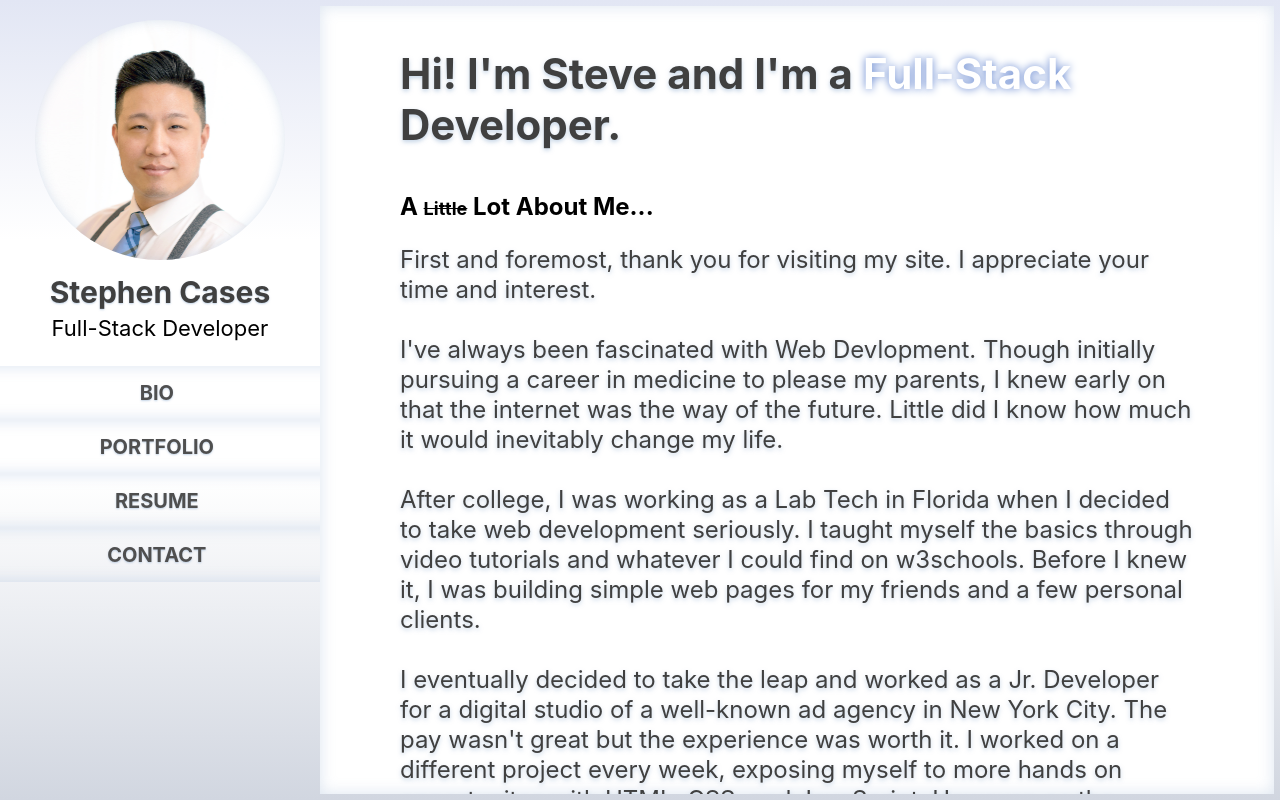
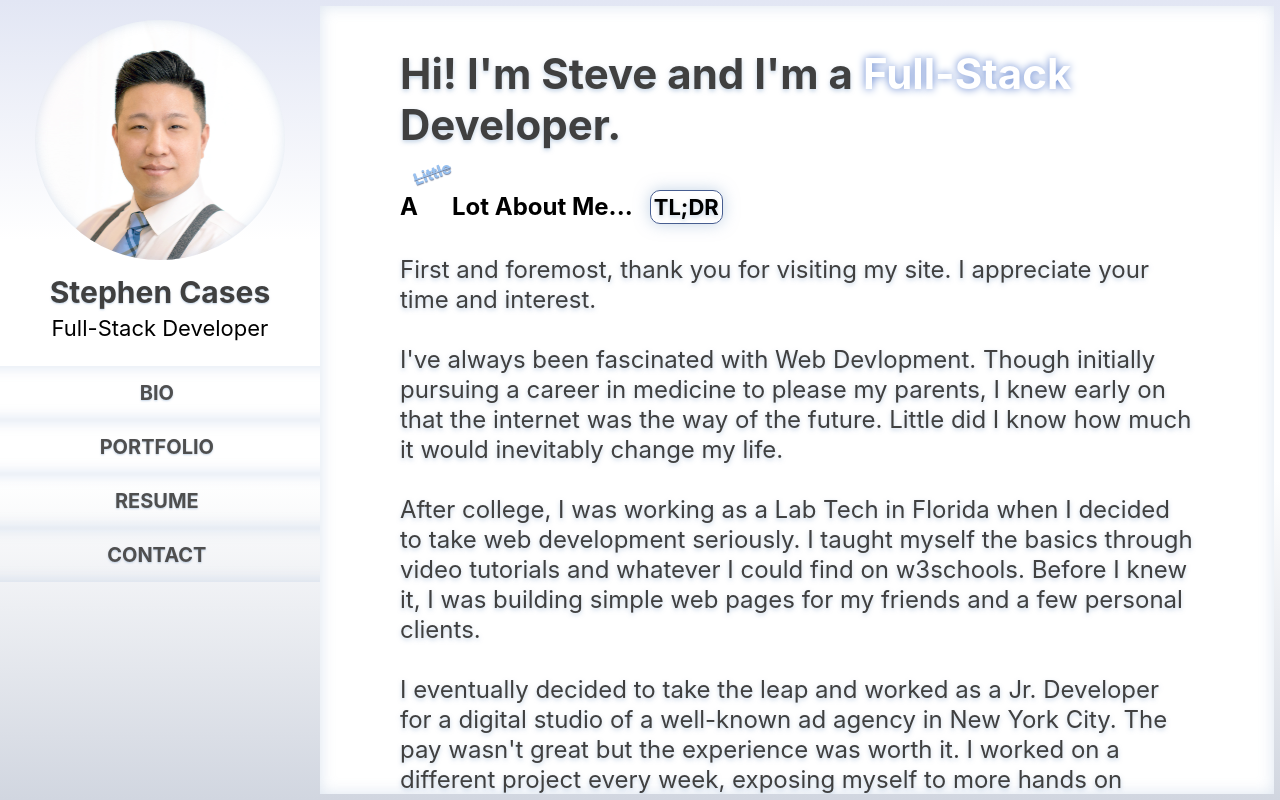
Before and after one commit to builtforsomethingbigger/stephencases.com, a React (Create React App) app: page /bio in a window 1280 px wide. Built offline with nearby package versions, Linux system fonts and the light colour scheme; no server answers.

Commit message:
CMS Login functionality working

```diff
--- a/src/components/index.js
+++ b/src/components/index.js
@@ -6,4 +6,4 @@ export { default as Portfolio } from './main/Portfolio';
 export { default as Resume } from './main/Resume';
 export { default as Contact } from './main/Contact';
 export { default as Login } from './scases/Login';
-export { default as PostForm } from './scases/PostForm';
+export { default as CMS } from './scases/CMS';
--- a/src/components/main/Bio.js
+++ b/src/components/main/Bio.js
@@ -8,7 +8,9 @@ import '../../styles/Bio.css';
             </div> */}
             <div className="bio-body">
                 <p className="bio-intro">Hi! I'm Steve and I'm a <span className="full-stack">Full-Stack</span> Developer.</p>
-                <h2>A <s className="little-strike">Little</s> Lot About Me...</h2>
+                <h2>A&nbsp;&nbsp;&nbsp;&nbsp;&nbsp;&nbsp;Lot About Me...&nbsp;&nbsp;&nbsp;<span className="tldr-btn">TL;DR</span></h2>
+                <div className="little-strike"><s>Little</s></div>
+                <div className="bio-content-wrapper">
                     <p className="bio-content">
                         First and foremost, thank you for visiting my site. I appreciate your time and interest.
                         <br/><br/>
@@ -16,7 +18,7 @@ import '../../styles/Bio.css';
                         <br/><br/>
                         After college, I was working as a Lab Tech in Florida when I decided to take web development seriously. I taught myself the basics through video tutorials and whatever I could find on w3schools. Before I knew it, I was building simple web pages for my friends and a few personal clients.
                         <br/><br/>
-                    I eventually decided to take the leap and worked as a Jr. Developer for a digital studio of a well-known ad agency in New York City. The pay wasn't great but the experience was worth it. I worked on a different project every week, exposing myself to more hands on opportunites with HTML, CSS, and JavaScript. However, as the growing demand for email development grew, I was quickly appointed as the point of contact for all digital marketing campaigns.
+                        I eventually decided to take the leap and worked as a Jr. Developer for a digital studio of a well-known ad agency in New York City. The pay wasn't great but the experience was worth it. I worked on a different project every week, exposing myself to more hands on opportunites with HTML, CSS, and JavaScript. However, as the demand for email development grew, I was quickly appointed as the sole point of contact for all digital marketing campaigns.
                         <br/><br/>
                         I ended up having a fairly successful career in the niche world of digital marketing. I gained a wealth of experience working for some well-known companies (<i>I won't bore you with the name-drops. You can just view my resume page</i>). Unfortunately, I was laid off just around the time the pandemic hit.
                         <br/><br/>
@@ -25,6 +27,7 @@ import '../../styles/Bio.css';
                         Now, I'm ready and eager to start this new career path. Having over a decade of experience with frontend development, coupled with my new found skills with software engineering, I feel that the sky's the limit!
                     </p>
                     <br/>
+                </div>
                 <h1 className="bio-intro">21 QUESTIONS:</h1>
                 <p className="bio-content">
                     <b>What do I love about Software Engineering?</b>
@@ -36,9 +39,7 @@ import '../../styles/Bio.css';
                     <b>Other interests include:</b>
                 </p>
                 <p className="bio-content pad-L-20">
-                    - Blockchain &amp; Distributed Ledger Technology
-                </p>
-                <p className="bio-content pad-L-20">
+                    - Blockchain &amp; Distributed Ledger Technology<br/>
                     - Photography and Photo Editing
                 </p>
             </div>
--- a/src/components/main/Portfolio.js
+++ b/src/components/main/Portfolio.js
@@ -6,6 +6,7 @@ const Portfolio = (props) => {
 
     return(
         <div id="Portfolio" className="fade-in-fx">
+            <div><h1>MY PORTFOLIO</h1></div>
             {props.portfolio.map(portfolio =>
                 <PortfolioCard key={portfolio.id}
                     {...portfolio}
--- a/src/components/nav/Nav.js
+++ b/src/components/nav/Nav.js
@@ -2,7 +2,14 @@ import React from 'react'
 import {Link} from 'react-router-dom'
 import '../../styles/Nav.css';
 
-const Nav = () => {
+const Nav = (props) => {
+
+    const displayController = () => {
+        if(props.user.username === 'scases82'){
+            return <Link to='/cms'><span className="controller">CONTROLLER</span></Link>
+        }
+    }
+
     return(
         <div id="Nav">
             <div id="NavMenu">
@@ -10,6 +17,7 @@ const Nav = () => {
                 <Link to='/portfolio'><span className="navOptions text-grey">PORTFOLIO</span></Link>
                 <Link to='/resume'><span className="navOptions text-grey">RESUME</span></Link>
                 <Link to='/contact'><span className="navOptions text-grey">CONTACT</span></Link>
+                {displayController()}
             </div>
         </div>
     )
--- a/src/components/profile/ProfileBanner.js
+++ b/src/components/profile/ProfileBanner.js
@@ -4,7 +4,7 @@ import {Link} from 'react-router-dom'
 import {useState} from 'react'
 import '../../styles/ProfileBanner.css';
 
-const ProfileBanner = () => {
+const ProfileBanner = (props) => {
 
     const [logInBtn, displayLogInBtn] = useState('none')
 
@@ -27,7 +27,7 @@ const ProfileBanner = () => {
             <div id="ProfileInfo">
                 <span className="profile-name">Stephen Cases</span>
                 <span className="profile-title">Full-Stack Developer</span>
-                <Nav />
+                <Nav user={props.user}/>
             </div>
         </div>
     )
--- a/src/components/scases/PostForm.js
+++ b/src/components/scases/CMS.js
@@ -1,10 +1,10 @@
 import React from 'react'
-import '../../styles/PostForm.css';
+import '../../styles/CMS.css';
 
-export default class PostForm extends React.Component{
+export default class CMS extends React.Component{
     render(){
         return(
-            <div id="PostForm">
+            <div id="Control" className="fade-in-fx">
                 <div>
                     <select>
                         <option default>Sir, what would you like to </option>
--- a/src/components/scases/Login.js
+++ b/src/components/scases/Login.js
@@ -1,6 +1,6 @@
 import React from 'react'
 import axios from 'axios'
-// import {Link} from 'react-router-dom'
+import {Link} from 'react-router-dom'
 import '../../styles/Login.css';
 
 const loginAPI = 'http://localhost:3001/sessions'
@@ -39,12 +39,14 @@ export default class Login extends React.Component{
         .then(res=> {
             // console.log('res from login', res)
             if(res.data.logged_in){
+                window.sessionStorage.setItem('username', username)
                 this.props.handleSuccessfulAuth(res.data)
             }
         })
         .catch(error => {
             console.log('login error', error)
         })
+        this.goBack()
     }
 
     // handleSubmit = e => {
@@ -99,10 +101,8 @@ export default class Login extends React.Component{
                                     required
                                 />
                             </div>
-                        <button type="submit" onClick={this.handleSubmit}>submit</button>
+                            <button type="submit"></button>
                         </form>
-                    <h2>Status: {this.props.loggedInStatus}</h2>
-
                     <div>
                         <p className="go-back-text">ARE YOU LOST?<br/>HONEST MISTAKE.</p>
                         <span className="go-back-link" onClick={() => {this.goBack()}}>GO BACK</span>
--- a/src/styles/Bio.css
+++ b/src/styles/Bio.css
@@ -21,8 +21,20 @@
     text-align: left;
     text-shadow: 0px 2px 4px rgba(138, 169, 205, 0.5);
 }
+.tldr-btn{
+    font-size: 22px;
+    padding: 3px;
+    border: 1px solid rgb(71, 93, 144);
+    border-radius: 10px;
+    box-shadow: 0px 0px 15px rgba(138, 169, 205, 0.5);
+    text-shadow: 0px 2px 4px rgba(138, 169, 205, 0.5);
+    cursor: pointer;
+}
 .bio-body{
     padding: 0px 80px;
+}
+.bio-content-wrapper{
+    margin-top: -30px;
 }
 .bio-content{
     font-size: 24px;
@@ -52,9 +64,17 @@
     }
   }
 .little-strike{
-    font-size: 18px;
-    -ms-transform: rotate(20deg); /* IE 9 */
-    transform: rotate(20deg);
+    position: relative;
+    display: block;
+    top: -207px;
+    left: -10px;
+    font-size: 16px;
+    font-weight: bold;
+    color: rgb(151, 193, 241);
+    text-shadow: 0px 1px 1px rgb(121, 133, 159);
+    -webkit-transform: rotate(-20deg);
+    -ms-transform: rotate(-20deg); /* IE 9 */
+    transform: rotate(-20deg);
 }
 
 
@@ -65,4 +85,8 @@
     .bio-body{
         padding: 0px 30px;
     }
+    .little-strike{
+        top: -104px;
+        left: 10px;
+    }
 }
--- /dev/null
+++ b/src/styles/CMS.css
@@ -0,0 +1,9 @@
+#Control{
+    position: relative;
+    display: block;
+    width: 100%;
+    height: 100%;
+    text-align: center;
+    overflow: scroll;
+    background-color: rgb(180, 196, 222);
+}
--- a/src/styles/Nav.css
+++ b/src/styles/Nav.css
@@ -42,7 +42,24 @@
 .text-grey:hover{
     color: rgb(75, 141, 217);
 }
-
+.controller{
+    position: relative;
+    display: inline-block;
+    width: 120%;
+    left: -11%;
+    font-size: 22px;
+    padding: 13px 0px 13px 0px;
+    cursor: pointer;
+}
+.controller:hover{
+    transform: scale(1.05);
+    text-shadow: 0px 1px 2px rgba(138, 169, 205, 0.2);
+    box-shadow: 0px 0px 15px rgb(138, 169, 205, 0.3);
+}
+.controller:active{
+    text-shadow: none;
+    box-shadow: inset 0px 0px 10px rgba(138, 169, 205, 0.2);
+}
 
 
 
```
Also changed, not shown: src/App.js (+16 -5 lines), src/styles/PostForm.css (deleted, +0 -8 lines). Lines whose indentation alone changed are shown as unchanged.
